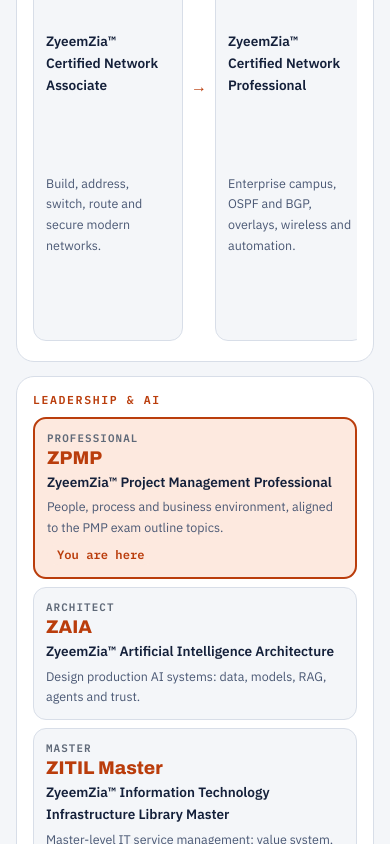
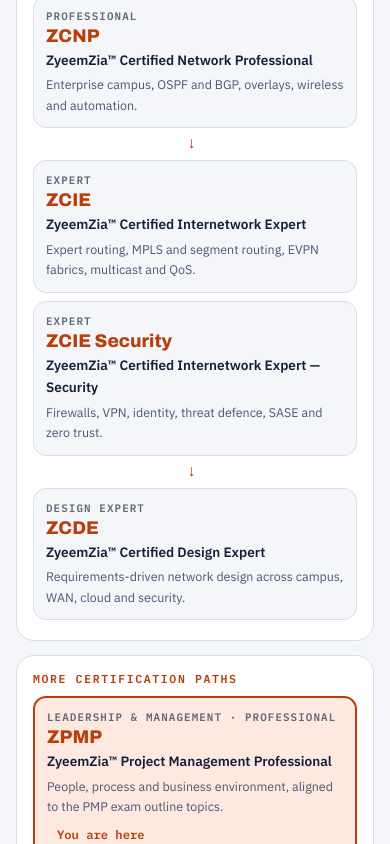
Before and after one commit to zyeemzia/zpmp, a plain HTML site: page index.html in a window 390 px wide. Shown: the part 5000-5844 px from the top of the page. Drawn offline with Linux system fonts and the light colour scheme.

Commit message:
Academy: networking ladder without blank space; other paths in a compact grid

```diff
--- a/app.css
+++ b/app.css
@@ -448,3 +448,16 @@ dl.vf dd { margin: 0; font-weight: 600; overflow-wrap: anywhere; }
 .brand-text { min-width: 0; }
 .brand-text b { max-width: 12em; display: -webkit-box; -webkit-line-clamp: 2; -webkit-box-orient: vertical; overflow: hidden; }
 @media (max-width: 1280px) { .brand-text b { max-width: 9em; } .brand-text small { display: none; } }
+
+/* Academy: networking ladder across the full width, other paths as compact card grids (no stretched, empty cards) */
+.academy { grid-template-columns: minmax(0, 1fr); align-items: start; }
+
+.ac-ladder { align-items: center; }
+.ac-tier { align-content: center; }
+.ac-grid { display: grid; grid-template-columns: repeat(auto-fill, minmax(min(100%, 200px), 1fr)); gap: 8px; }
+/* phones and tablets: the networking ladder runs top to bottom instead of scrolling sideways */
+@media (max-width: 860px) {
+  .ac-ladder { flex-direction: column; align-items: stretch; overflow: visible; }
+  .ac-tier { min-width: 0; }
+  .ac-arrow { transform: rotate(90deg); line-height: 1; }
+}
--- a/app.js
+++ b/app.js
@@ -147,19 +147,27 @@
     </div>
     ${academyHTML()}`;
   }
+  // every non-networking track grouped by its path, in a fixed reading order
+  function academyGroups(list) {
+    const NAMES = { Leadership: 'Leadership & management', AI: 'Artificial intelligence', Cybersecurity: 'Cybersecurity', 'Service Management': 'IT service management', 'IT Operations': 'IT operations & support' };
+    const order = Object.keys(NAMES), g = {};
+    list.forEach(f => (g[f.path] = g[f.path] || []).push(f));
+    return Object.keys(g).sort((a, b) => (order.indexOf(a) + 1 || 99) - (order.indexOf(b) + 1 || 99)).map(p => [NAMES[p] || p, g[p].sort((a, b) => a.tier - b.tier)]);
+  }
   function academyHTML() {
     const F = window.ZZ_FAMILY || []; if (!F.length) return '';
     const net = F.filter(f => f.path === 'Networking').sort((a, b) => a.tier - b.tier), other = F.filter(f => f.path !== 'Networking');
-    const card = f => {
+    const card = (f, pathName) => {
       const me = f.code === M.code || f.domain === M.domain;
-      const inner = `<span class="ac-lv">${esc(f.level)}</span><b>${esc(f.code)}</b><span class="ac-n">ZyeemZia™ ${esc(f.name)}</span><small>${esc(f.blurb)}</small>`;
+      const inner = `<span class="ac-lv">${pathName ? esc(pathName) + ' · ' : ''}${esc(f.level)}</span><b>${esc(f.code)}</b><span class="ac-n">ZyeemZia™ ${esc(f.name)}</span><small>${esc(f.blurb)}</small>`;
       if (f.soon && !me) return `<div class="ac-card soon" aria-label="${esc(f.code)}, coming soon">${inner}<span class="chip">Coming soon</span></div>`;
       return `<a class="ac-card ${me ? 'me' : ''}" href="${me ? '#home' : 'https://' + f.domain + '/'}" ${me ? '' : 'target="_blank" rel="noopener"'}>${inner}${me ? '<span class="chip acc">You are here</span>' : ''}</a>`;
     };
     const tiers = [1, 2, 3, 4].map(t => net.filter(f => f.tier === t)).filter(x => x.length);
+    const groups = academyGroups(other);
     return `<h2 class="section-title">ZyeemZia™ Academy <small>certification paths</small></h2>
-      <div class="academy"><div class="ac-path"><div class="eyebrow">Networking ladder</div><div class="ac-ladder">${tiers.map(g => `<div class="ac-tier">${g.map(card).join('')}</div>`).join('<span class="ac-arrow" aria-hidden="true">→</span>')}</div></div>
-        <div class="ac-path"><div class="eyebrow">Leadership & AI</div><div class="ac-ladder ac-other">${other.map(card).join('')}</div></div></div>`;
+      <div class="academy"><div class="ac-path ac-net"><div class="eyebrow">Networking ladder</div><div class="ac-ladder">${tiers.map(g => `<div class="ac-tier">${g.map(f => card(f)).join('')}</div>`).join('<span class="ac-arrow" aria-hidden="true">→</span>')}</div></div>
+        <div class="ac-path"><div class="eyebrow">More certification paths</div><div class="ac-grid">${groups.map(([name, list]) => list.map(f => card(f, name)).join('')).join('')}</div></div></div>`;
   }
   function bookBanner() {
     return `<section class="book-banner">
--- a/index.html
+++ b/index.html
@@ -24,7 +24,7 @@
 <link rel="stylesheet" href="theme.css?v=65aa8afe88">
 <link rel="preload" href="fonts/IBMPlexSans-400-latin-a68a20.woff2" as="font" type="font/woff2" crossorigin>
 <link rel="preload" href="fonts/Archivo-600-latin-79dc5e.woff2" as="font" type="font/woff2" crossorigin>
-<link rel="stylesheet" href="app.css?v=88f32b9818">
+<link rel="stylesheet" href="app.css?v=72c396147d">
 </head>
 <body>
 <header class="topbar">
@@ -53,6 +53,6 @@
 <script defer src="data/track.js?v=20ccd36701"></script>
 <script defer src="data/m1-4.js?v=03c0838539"></script>
 <script defer src="data/m5-8.js?v=065bc4d002"></script>
-<script defer src="app.js?v=2efb6bd797"></script>
+<script defer src="app.js?v=c61aa74dfb"></script>
 </body>
 </html>
--- a/sw.js
+++ b/sw.js
@@ -1,6 +1,6 @@
 /* zpmp offline cache: generated by engine/sync.py */
-const CACHE = 'zz-zpmp-79b916e346';
-const PRE = ["./", "favicon.svg", "fonts.css?v=66d4b9ed12", "theme.css?v=65aa8afe88", "app.css?v=88f32b9818", "core.js?v=756f940ff2", "family.js?v=7f5398b318", "app.js?v=2efb6bd797", "data/track.js?v=20ccd36701", "data/m1-4.js?v=03c0838539", "data/m5-8.js?v=065bc4d002"];
+const CACHE = 'zz-zpmp-ede3a40823';
+const PRE = ["./", "favicon.svg", "fonts.css?v=66d4b9ed12", "theme.css?v=65aa8afe88", "app.css?v=72c396147d", "core.js?v=756f940ff2", "family.js?v=7f5398b318", "app.js?v=c61aa74dfb", "data/track.js?v=20ccd36701", "data/m1-4.js?v=03c0838539", "data/m5-8.js?v=065bc4d002"];
 self.addEventListener('install', e => { e.waitUntil(caches.open(CACHE).then(c => c.addAll(PRE)).then(() => self.skipWaiting())); });
 self.addEventListener('activate', e => { e.waitUntil(caches.keys().then(ks => Promise.all(ks.filter(k => k.startsWith('zz-zpmp-') && k !== CACHE).map(k => caches.delete(k)))).then(() => self.clients.claim())); });
 self.addEventListener('fetch', e => {
```
Also changed, not shown: book.html (+1 -1 lines), book.js (+8 -2 lines), 1 other file.
